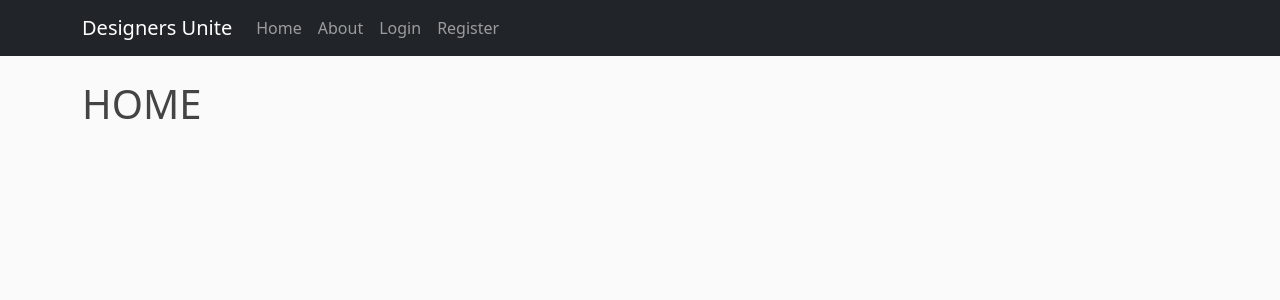
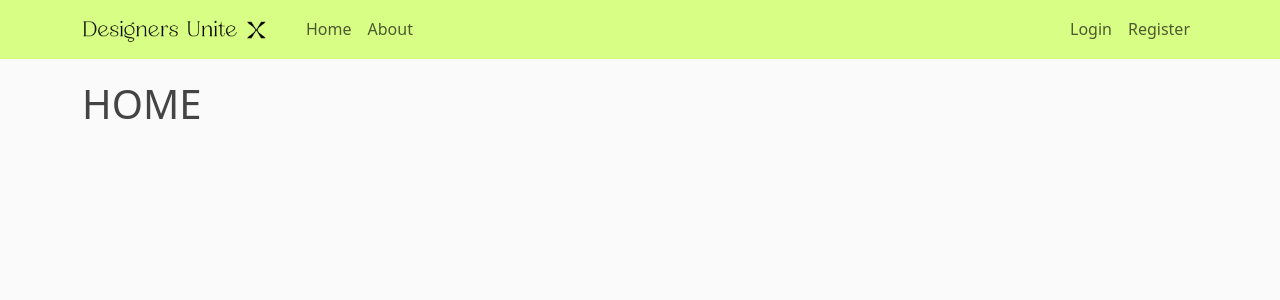
Before and after one commit to louweyer-code/flask_blog, a Flask app: page / in a window 1280 px wide. Shown: the top 300 px of the page. Run offline with Flask 3, Linux system fonts and the light colour scheme; some libraries are stand-ins or nearby versions.

Commit message:
navbar edit

```diff
--- a/flaskblog/templates/layout.html
+++ b/flaskblog/templates/layout.html
@@ -24,9 +24,9 @@
 
 <!-- Navigation Bar -->
 <header>
-  <nav class="navbar navbar-expand-md navbar-dark bg-dark fixed-top">
+  <nav class="navbar navbar-expand-md fixed-top" style="background-color: #D9FE85;">
     <div class="container">
-      <a class="navbar-brand mr-4" href="/">Designers Unite</a>
+      <a class="navbar-brand mr-4" href="/" > <img class="navbar-item" src="../static/images/du5.png" width = "200" ></a>
       <button class="navbar-toggler" type="button" data-toggle="collapse" data-target="#navbarToggle" aria-controls="navbarToggle" aria-expanded="false" aria-label="Toggle navigation">
         <span class="navbar-toggler-icon"></span>
       </button>
@@ -35,11 +35,11 @@
           <a class="nav-item nav-link" href="{{ url_for('blog.home') }}">Home</a>
           <a class="nav-item nav-link" href="{{ url_for('blog.about') }}">About</a>
         </div>
+      </div>
         <!-- Navbar Right Side -->
-        <div class="navbar-nav">
-          <a class="nav-item nav-link" href="{{ url_for('blog.get_login') }}">Login</a>
-          <a class="nav-item nav-link" href="{{ url_for('blog.get_register') }}">Register</a>
-        </div>
+      <div class="navbar-nav">
+        <a class="nav-item nav-link" href="{{ url_for('blog.get_login') }}">Login</a>
+        <a class="nav-item nav-link" href="{{ url_for('blog.get_register') }}">Register</a>
       </div>
     </div>
   </nav>
```
Also changed, not shown: flaskblog/static/images/du3.png (added), flaskblog/static/images/du4.png (added), flaskblog/static/images/du5.png (added), flaskblog/static/images/du_2.png (added), flaskblog/static/images/images_logo.png (added).
